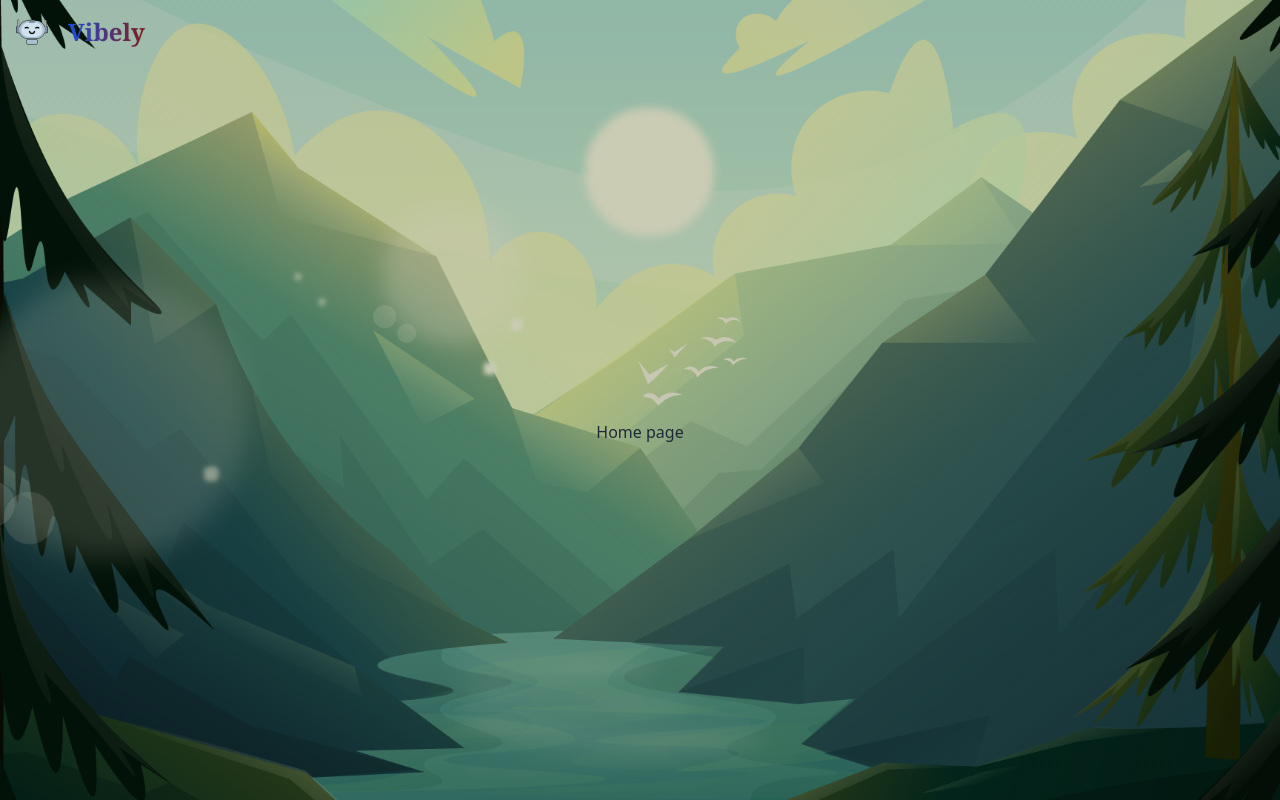
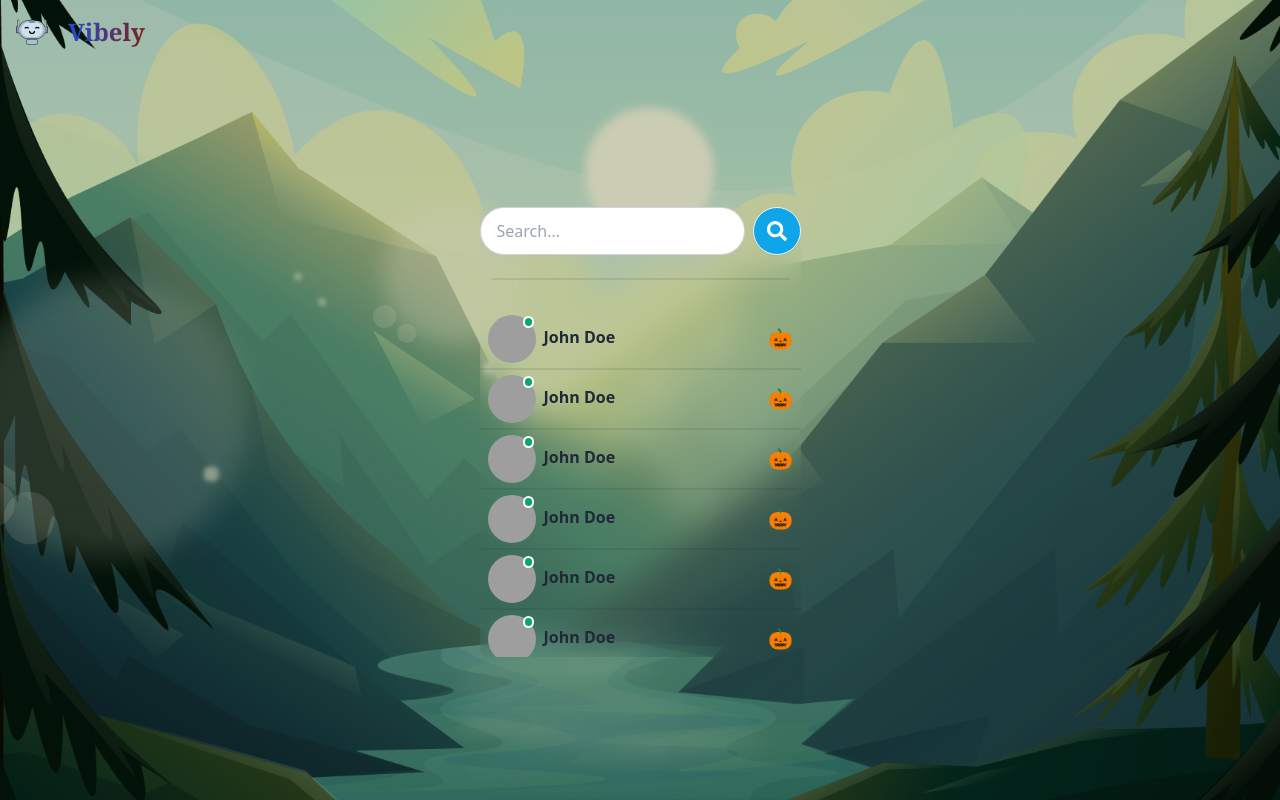
Before and after one commit to daliaBedrosyan/Realtime-Chat-App, a React (Vite) app in the folder frontend/: page / in a window 1280 px wide. Built offline with nearby package versions, Linux system fonts and the light colour scheme; grey boxes are pictures that could not be loaded.

Commit message:
Add initial Sidebar component visualization with SearchInput and Conversations components

```diff
--- a/frontend/package.json
+++ b/frontend/package.json
@@ -12,6 +12,7 @@
   "dependencies": {
     "react": "^19.1.0",
     "react-dom": "^19.1.0",
+    "react-icons": "^5.5.0",
     "react-router-dom": "^7.6.1"
   },
   "devDependencies": {
--- /dev/null
+++ b/frontend/src/components/sidebar/Conversation.jsx
@@ -0,0 +1,24 @@
+import React from 'react'
+
+const Conversation = () => {
+    return (
+        <>
+            <div className='flex gap-2 items-center hover:bg-sky-500 rounded p-2 py-1 cursor-pointer'>
+                <div className='avatar online'>
+                    <div className='w-12 rounded-full'>
+                        <img src="https://cdn-icons-png.flaticon.com/512/5556/5556468.png" alt="user avatar" />
+                    </div>
+                </div>
+                <div className='flex flex-col flex-1'>
+                    <div className='flex gap-3 justify-between'>
+                        <p className='font-bold text-grey-200'>John Doe</p>
+                        <span className='text-xl'>🎃</span>
+                    </div>
+                </div>
+            </div>
+            <div className='divider my-0 py-0 h-1' />
+        </>
+    )
+}
+
+export default Conversation
--- /dev/null
+++ b/frontend/src/components/sidebar/Conversations.jsx
@@ -0,0 +1,17 @@
+import Conversation from "./Conversation"
+
+const Conversations = () => {
+  return (
+    <div className="py-2 flex flex-col overflow-auto">
+        <Conversation />
+        <Conversation />
+        <Conversation />
+        <Conversation />
+        <Conversation />
+        <Conversation />
+
+    </div>
+  )
+}
+
+export default Conversations
--- /dev/null
+++ b/frontend/src/components/sidebar/SearchInput.jsx
@@ -0,0 +1,13 @@
+import { FaSearch } from "react-icons/fa";
+
+
+const SearchInput = () => {
+    return (
+        <form className='flex items-center gap-2'>
+            <input type="text" placeholder='Search...' className='input input-bordered rounded-full' />
+            <button type='submit' className='btn btn-circle bg-sky-500 text-white'>{<FaSearch className="w-5 h-5 outline-none"/>}</button>
+        </form>
+    )
+}
+
+export default SearchInput
--- /dev/null
+++ b/frontend/src/components/sidebar/Sidebar.jsx
@@ -0,0 +1,15 @@
+import Conversations from "./Conversations"
+import SearchInput from "./SearchInput"
+
+const Sidebar = () => {
+  return (
+    <div>
+      <SearchInput />
+      <div className="divider px-3"></div>
+      <Conversations />
+      {/* <Logout /> * */}
+    </div>
+  )
+}
+
+export default Sidebar
--- a/frontend/src/pages/home/Home.jsx
+++ b/frontend/src/pages/home/Home.jsx
@@ -1,9 +1,11 @@
 import React from 'react'
+import Sidebar from '../../components/sidebar/Sidebar'
 
 const Home = () => {
   return (
-    <div>
-      Home page
+    <div className='flex sm:h-[450px] md:h[-550px] rounded-lg overflow-hidden bg-gray-400 bg-clip-padding backdrop-filter backdrop-blur-lg bg-opacity-0'>
+      <Sidebar />
+      {/* <MessageContainer /> */}
     </div>
   )
 }
```
Also changed, not shown: 1 other file (tests, documents, lock files or other folders).
